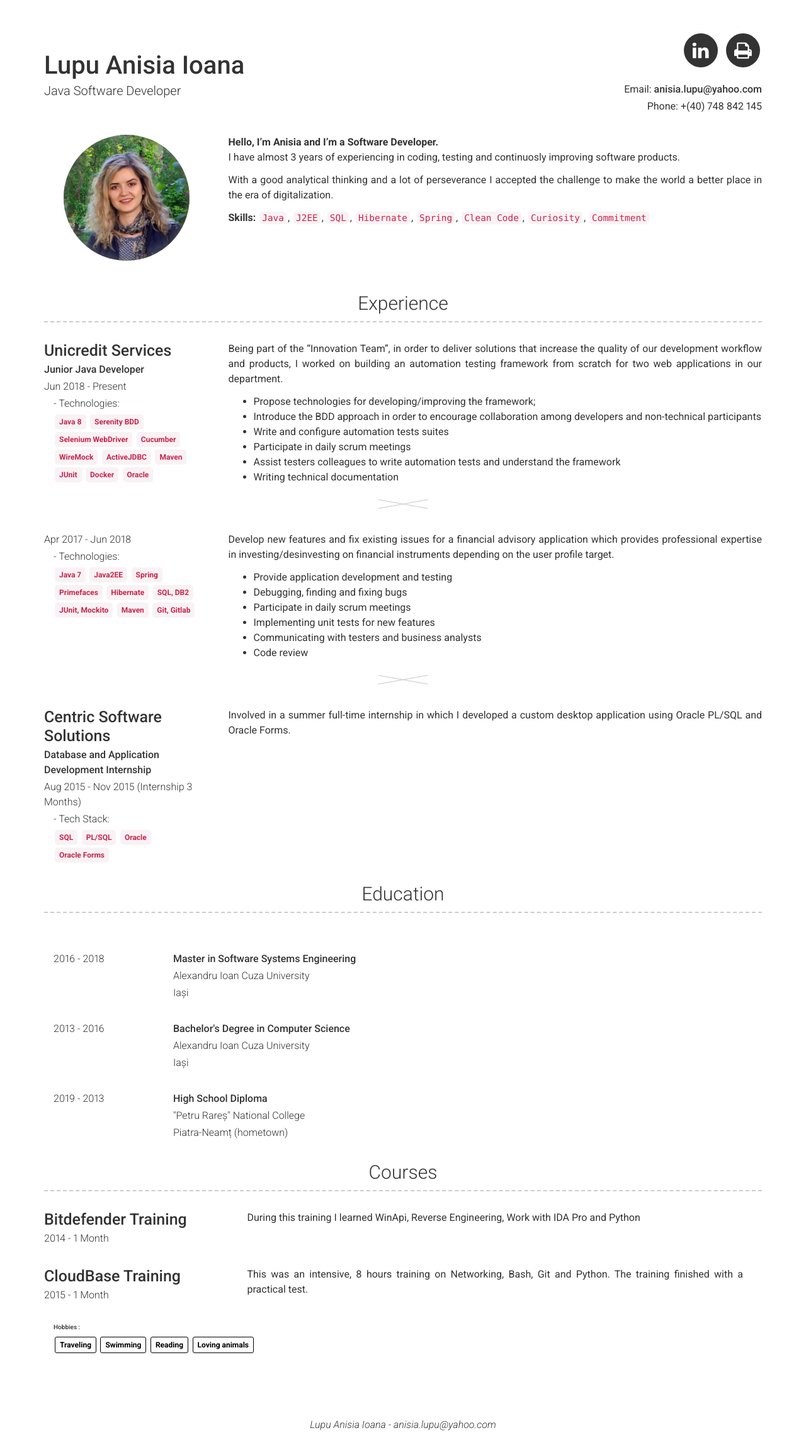
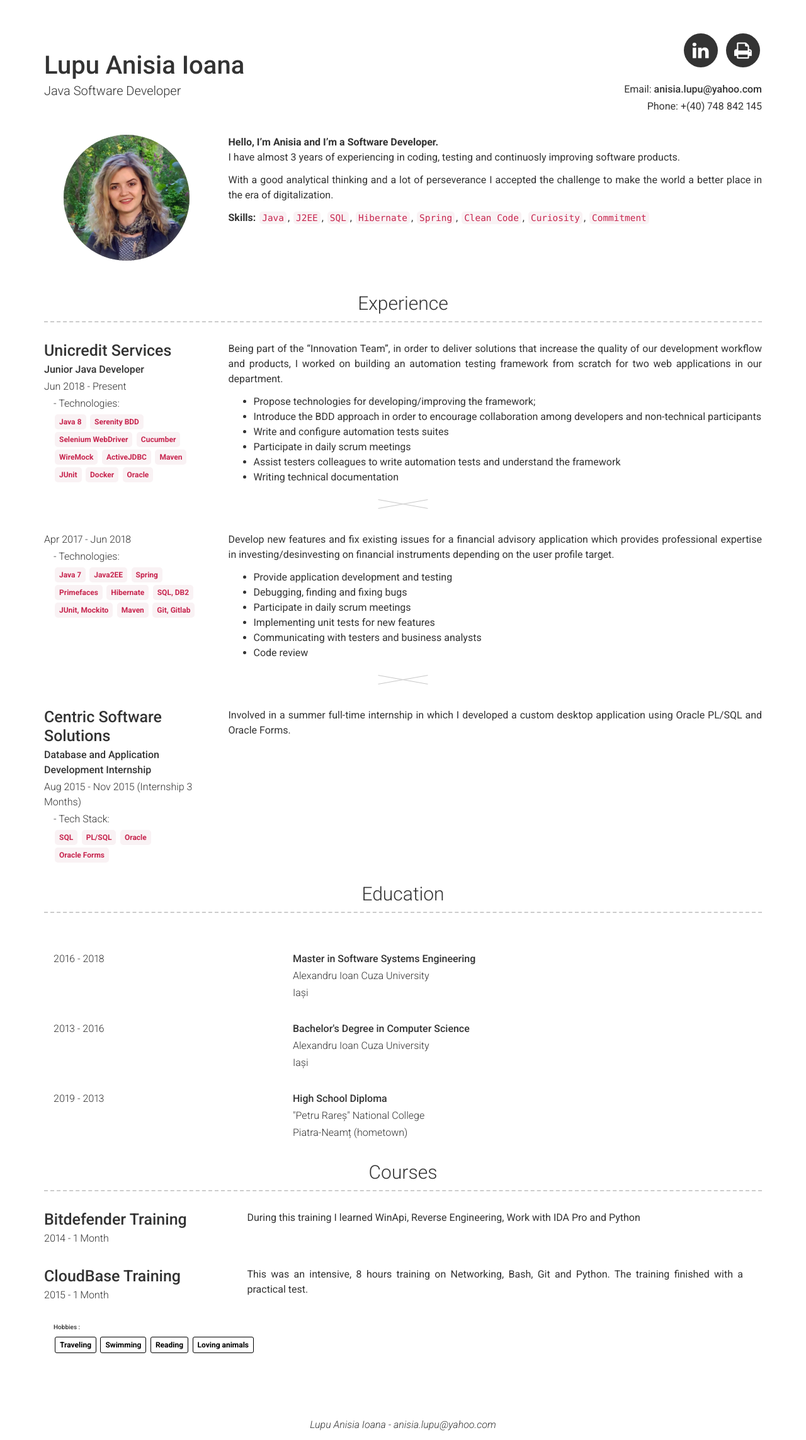
Before and after one commit to anisia-lupu/anisia-lupu, a Jekyll site: the page built from index.md, in a window 1280 px wide. Shown: the whole page at 63% size. Built offline with Jekyll 4.4.1, drawn with Linux system fonts in a browser that asks for light colours.

Commit message:
Change print class

```diff
--- a/_includes/left_education.html
+++ b/_includes/left_education.html
@@ -5,10 +5,10 @@
 
         {%- if include.item.grades -%}
         {% for grade in include.item.grades %}
-        <div class="col-xs-10 col-sm-2 col-md-2 col-print-2 details no-split">
+        <div class="col-xs-4 col-sm-4 col-md-4 col-print-4 details no-split">
             <p>{{ grade.dates }}</p>
         </div>
-        <div class="col-xs-10 col-sm-10 col-md-10 col-print-10 details no-split">
+        <div class="col-xs-8 col-sm-8 col-md-8 col-print-8 details no-split">
             <p><b>{{ grade.qualification }}</b></p>
             {%- if include.item.name -%} <p>{{ include.item.name }}
             <p>{%- endif -%}
```
